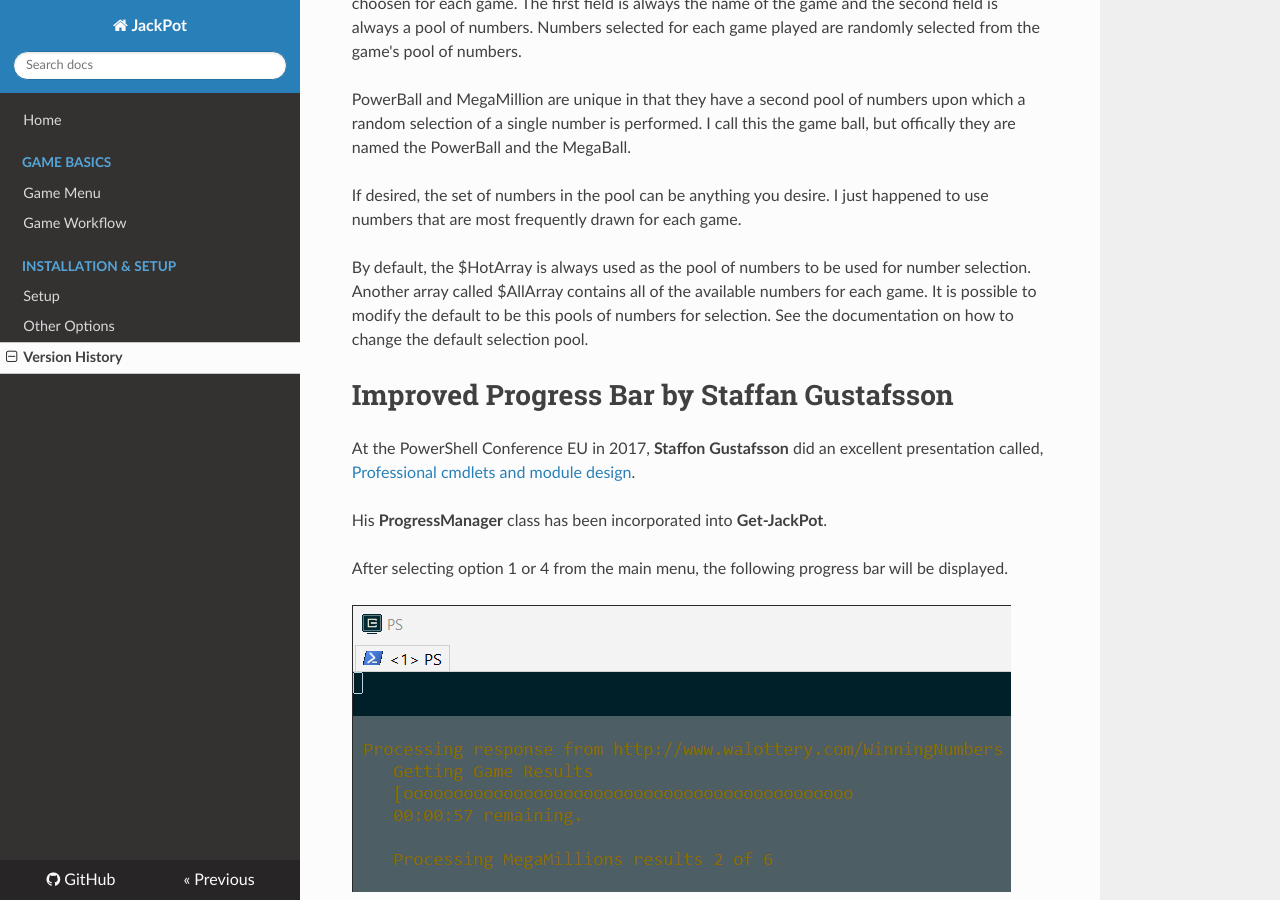
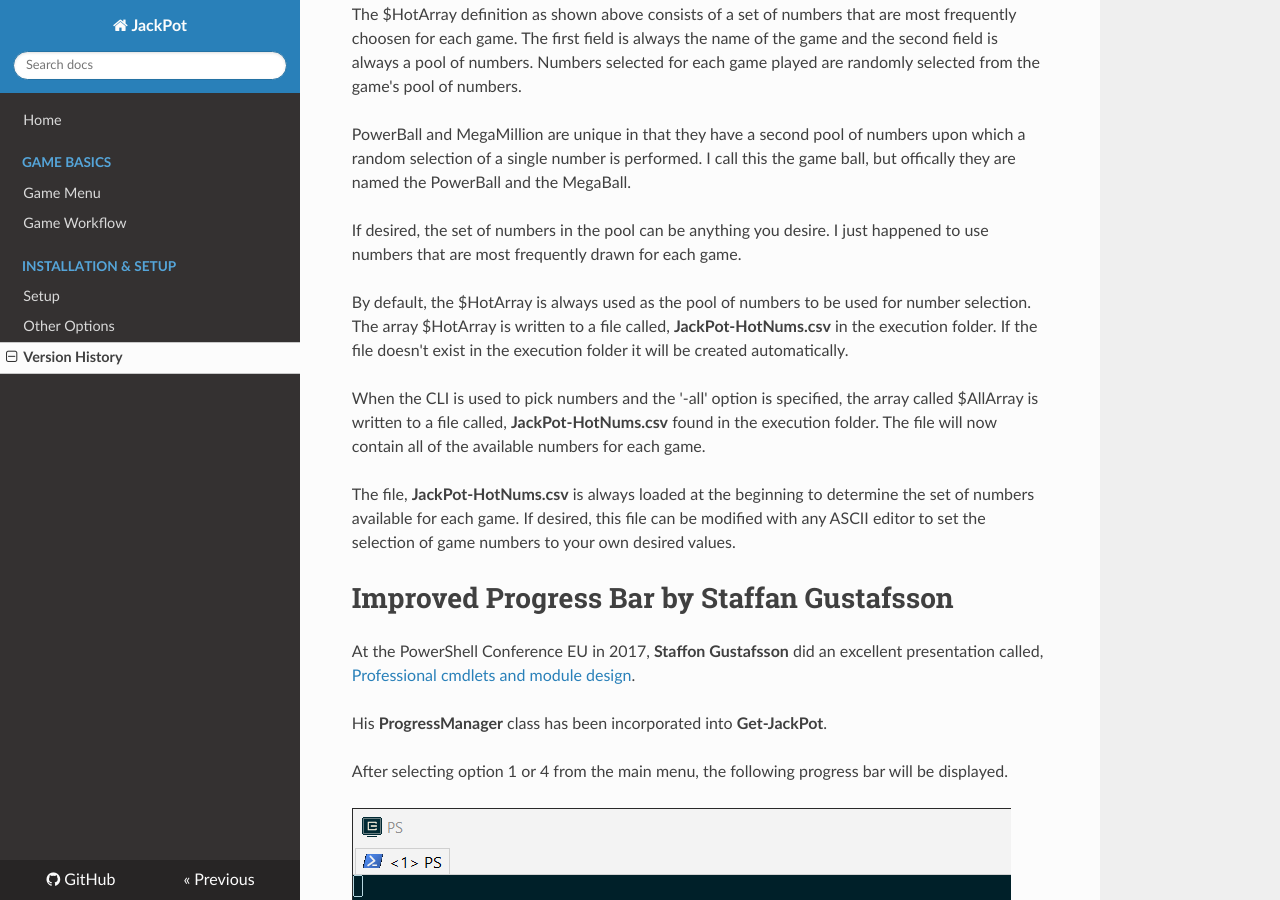
Before and after one commit to cadayton/JackPot, an MkDocs documentation site: the page built from docs/Version-History.md, in a window 1280 px wide and 900 px high, scrolled down 1578 px. Built offline with MkDocs 1.6.1, drawn with Linux system fonts in a browser that asks for light colours; nearby versions of some CDN libraries; old or Windows-style settings are respelled for this version of MkDocs; some of the changed text lies outside the part shown.

Commit message:
MegaMillion Update

```diff
--- a/docs/Version-History.md
+++ b/docs/Version-History.md
@@ -1,5 +1,6 @@
 Date | Version | Description
 ---- | ------- | -----------
+10/21/2017 | 3.2.0 | On 10/28/2017, MegaMillion game ranges will be (1-70) & MegaBall is (1-25)
 06/18/2017 | 3.1.0 | [Improved Progress Bar by Staffan Gustafsson](#improved-progress-bar-by-staffan-gustafsson)
 04/05/2017 | 3.0.0 | Implemented Menu system to simplify the game play.
 04/01/2017 | 2.1.1 | Fix logic error with selection of game numbers.
@@ -26,7 +27,11 @@ PowerBall and MegaMillion are unique in that they have a second pool of numbers
 
 If desired, the set of numbers in the pool can be anything you desire.  I just happened to use numbers that are most frequently drawn for each game.
 
-By default, the $HotArray is always used as the pool of numbers to be used for number selection.  Another array called $AllArray contains all of the available numbers for each game.  It is possible to modify the default to be this pools of numbers for selection.  See the documentation on how to change the default selection pool.
+By default, the $HotArray is always used as the pool of numbers to be used for number selection. The array $HotArray is written to a file called, **JackPot-HotNums.csv** in the execution folder.  If the file doesn't exist in the execution folder it will be created automatically.
+
+When the CLI is used to pick numbers and the '-all' option is specified, the array called $AllArray is written to a file called, **JackPot-HotNums.csv** found in the execution folder. The file will now contain all of the available numbers for each game.
+
+The file, **JackPot-HotNums.csv** is always loaded at the beginning to determine the set of numbers available for each game. If desired, this file can be modified with any ASCII editor to set the selection of game numbers to your own desired values.
 
 # Improved Progress Bar by Staffan Gustafsson
 
```
Also changed, not shown: docs/Game-Menu.md (+1 -1 lines), docs/Game-Workflow.md (+1 -1 lines), 1 other file.
